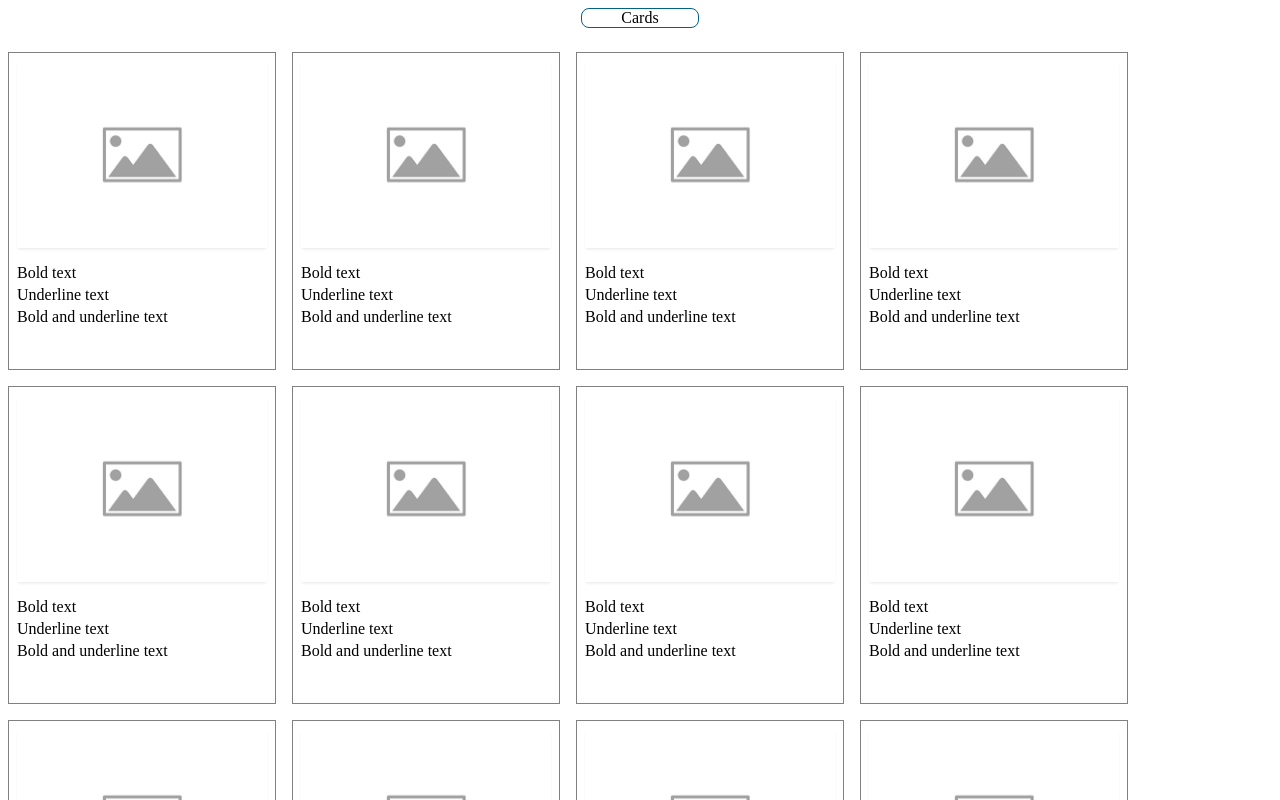
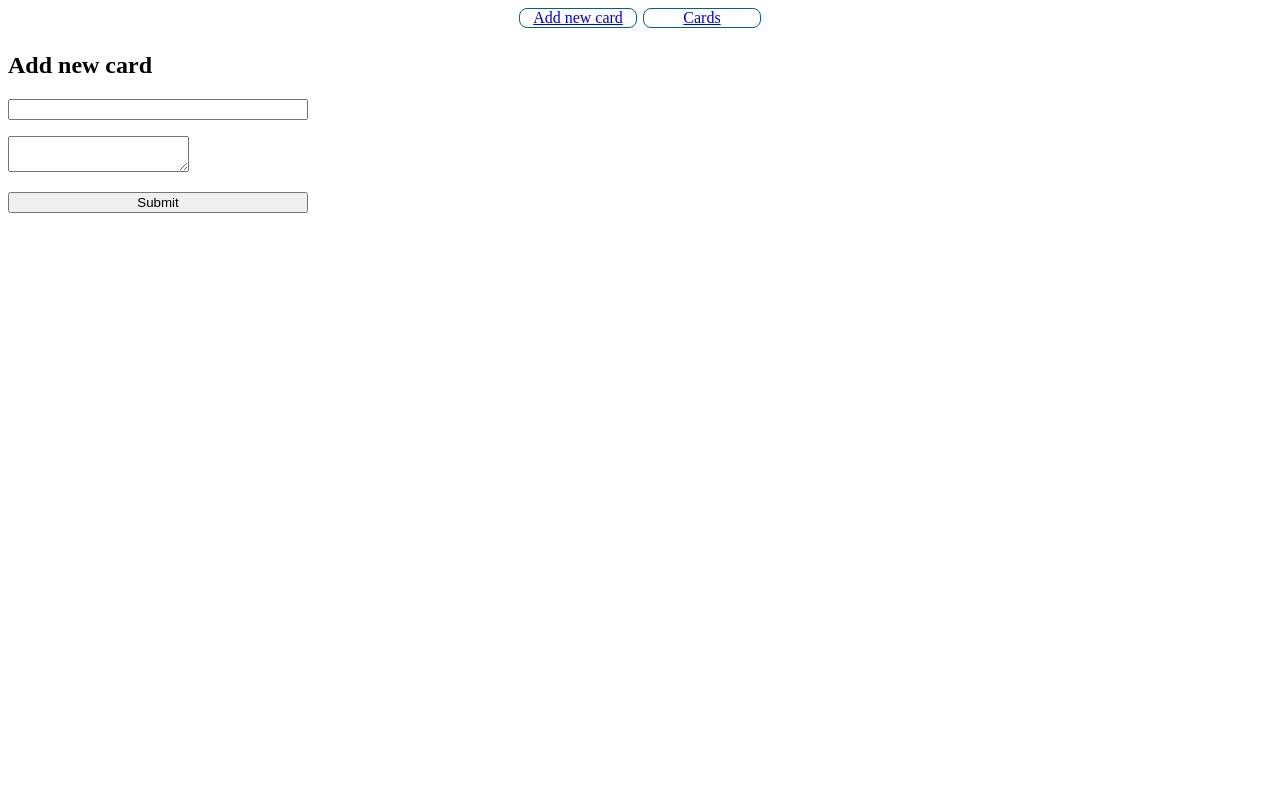
Before and after one commit to vovapankiw/-Angular-Custom-directives, an Angular app: page /add-new-card in a window 1280 px wide. Before the commit this address led to /. Shown: the top 800 px of the page. Built offline with nearby package versions, Linux system fonts and the light colour scheme.

Commit message:
added custom form control
Signed-off-by: Volodymyr Pankiv <vpanki@softserveinc.com>

```diff
--- a/src/app/app.component.html
+++ b/src/app/app.component.html
@@ -1,6 +1,11 @@
 <div>
   <div class="title">
-    <status-badge color="primary" variant="outline">Cards</status-badge>
+    <a routerLink="/add-new-card">
+      <status-badge color="primary" variant="outline">Add new card</status-badge>
+    </a>
+    <a routerLink="/cards">
+      <status-badge color="primary" variant="outline">Cards</status-badge>
+    </a>
   </div>
-  <app-card-list />
+  <router-outlet />
 </div>
--- a/src/app/app.component.scss
+++ b/src/app/app.component.scss
@@ -4,6 +4,7 @@
   justify-content: center;
   width: 100%;
   margin-block-end: 24px;
+  gap: 24px;
 
   & :first-child {
     width: 100px;
--- a/src/app/app.component.ts
+++ b/src/app/app.component.ts
@@ -1,12 +1,12 @@
 import { Component } from '@angular/core';
-import { RouterOutlet } from '@angular/router';
+import { RouterLink, RouterOutlet } from '@angular/router';
 import { CardListComponent } from './card-list/card-list.component';
 import { BadgeStatusDirective } from './directives/badge-status.directive';
 
 @Component({
   selector: 'app-root',
   standalone: true,
-  imports: [RouterOutlet, CardListComponent, BadgeStatusDirective],
+  imports: [RouterOutlet, CardListComponent, BadgeStatusDirective, RouterLink],
   templateUrl: './app.component.html',
   styleUrl: './app.component.scss',
 })
--- a/src/app/app.routes.ts
+++ b/src/app/app.routes.ts
@@ -1,3 +1,15 @@
 import { Routes } from '@angular/router';
+import { AppComponent } from './app.component';
+import { NewCardComponent } from './new-card/new-card.component';
+import { CardListComponent } from './card-list/card-list.component';
 
-export const routes: Routes = [];
+export const routes: Routes = [
+  {
+    path: 'cards',
+    component: CardListComponent,
+  },
+  {
+    path: 'add-new-card',
+    component: NewCardComponent,
+  },
+];
--- /dev/null
+++ b/src/app/card-description-input/card-description-input.component.html
@@ -0,0 +1,7 @@
+<textarea
+  name="description"
+  id="desc"
+  (blur)="handleTouched()"
+  (input)="handleChange($event)"
+  [disabled]="disabled">
+</textarea>
--- /dev/null
+++ b/src/app/card-description-input/card-description-input.component.ts
@@ -0,0 +1,84 @@
+import { Component } from '@angular/core';
+import {
+  AbstractControl,
+  ControlValueAccessor,
+  NG_VALIDATORS,
+  NG_VALUE_ACCESSOR,
+  ValidationErrors,
+  Validator,
+} from '@angular/forms';
+
+@Component({
+  selector: 'app-card-description-input',
+  standalone: true,
+  imports: [],
+  templateUrl: './card-description-input.component.html',
+  styleUrl: './card-description-input.component.scss',
+  providers: [
+    {
+      provide: NG_VALUE_ACCESSOR,
+      multi: true,
+      useExisting: CardDescriptionInputComponent,
+    },
+    {
+      provide: NG_VALIDATORS,
+      multi: true,
+      useExisting: CardDescriptionInputComponent,
+    },
+  ],
+})
+export class CardDescriptionInputComponent
+  implements ControlValueAccessor, Validator
+{
+  text = '';
+  disabled = false;
+  touched = false;
+
+  onChange = (text: string) => {};
+
+  onTouched = () => {};
+
+  writeValue(text: string) {
+    this.text = text;
+  }
+
+  registerOnChange(onChange: any) {
+    this.onChange = onChange;
+  }
+
+  registerOnTouched(onTouched: any) {
+    this.onTouched = onTouched;
+  }
+
+  setDisabledState(disabled: boolean) {
+    this.disabled = disabled;
+  }
+
+  markAsTouched() {
+    if (!this.touched) {
+      this.onTouched();
+      this.touched = true;
+    }
+  }
+
+  validate(control: AbstractControl): ValidationErrors | null {
+    const text = control.value;
+    if (text.length <= 0) {
+      return {
+        mustBePositive: {
+          text,
+        },
+      };
+    }
+
+    return null;
+  }
+
+  handleTouched() {
+    this.markAsTouched();
+  }
+
+  handleChange(e: any) {
+    this.onChange(e.target.value);
+  }
+}
--- /dev/null
+++ b/src/app/new-card/new-card.component.html
@@ -0,0 +1,7 @@
+<h2>Add new card</h2>
+
+<form [formGroup]="form" (ngSubmit)="handleFormSubmit()" class="card-form">
+  <input type="text" formControlName="title" />
+  <app-card-description-input formControlName="description" />
+  <button type="submit">Submit</button>
+</form>
--- /dev/null
+++ b/src/app/new-card/new-card.component.scss
@@ -0,0 +1,6 @@
+.card-form {
+  display: flex;
+  flex-direction: column;
+  width: 300px;
+  gap: 16px;
+}
--- /dev/null
+++ b/src/app/new-card/new-card.component.ts
@@ -0,0 +1,26 @@
+import { Component } from '@angular/core';
+import { FormControl, FormGroup, ReactiveFormsModule } from '@angular/forms';
+import { CardDescriptionInputComponent } from '../card-description-input/card-description-input.component';
+
+type CardForm = {
+  title: FormControl<string>;
+  description: FormControl<string>;
+};
+
+@Component({
+  selector: 'app-new-card',
+  standalone: true,
+  imports: [ReactiveFormsModule, CardDescriptionInputComponent],
+  templateUrl: './new-card.component.html',
+  styleUrl: './new-card.component.scss',
+})
+export class NewCardComponent {
+  form = new FormGroup<CardForm>({
+    title: new FormControl('', { nonNullable: true }),
+    description: new FormControl('', { nonNullable: true }),
+  });
+
+  handleFormSubmit() {
+    console.log('form submit', this.form.value);
+  }
+}
```
Also changed, not shown: src/app/card-description-input/card-description-input.component.scss (added), 2 other files (tests, documents, lock files or other folders).
